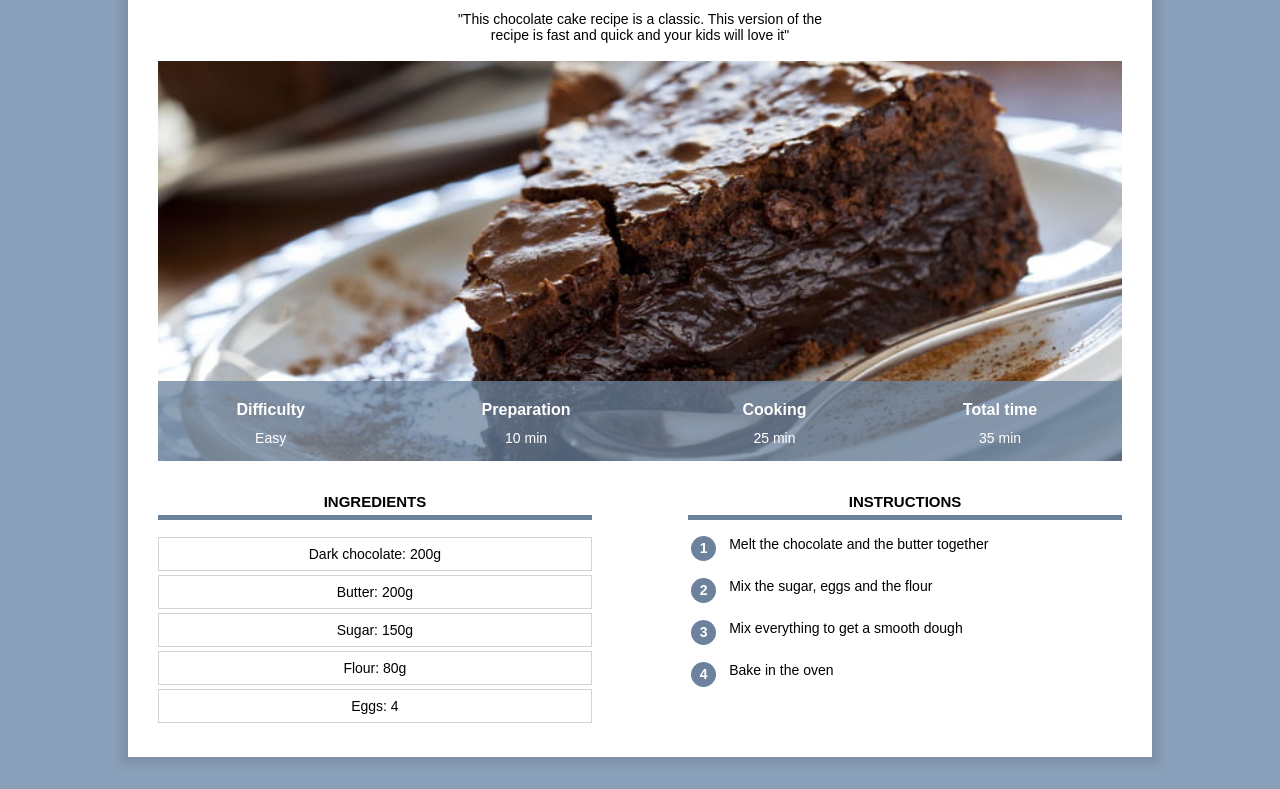
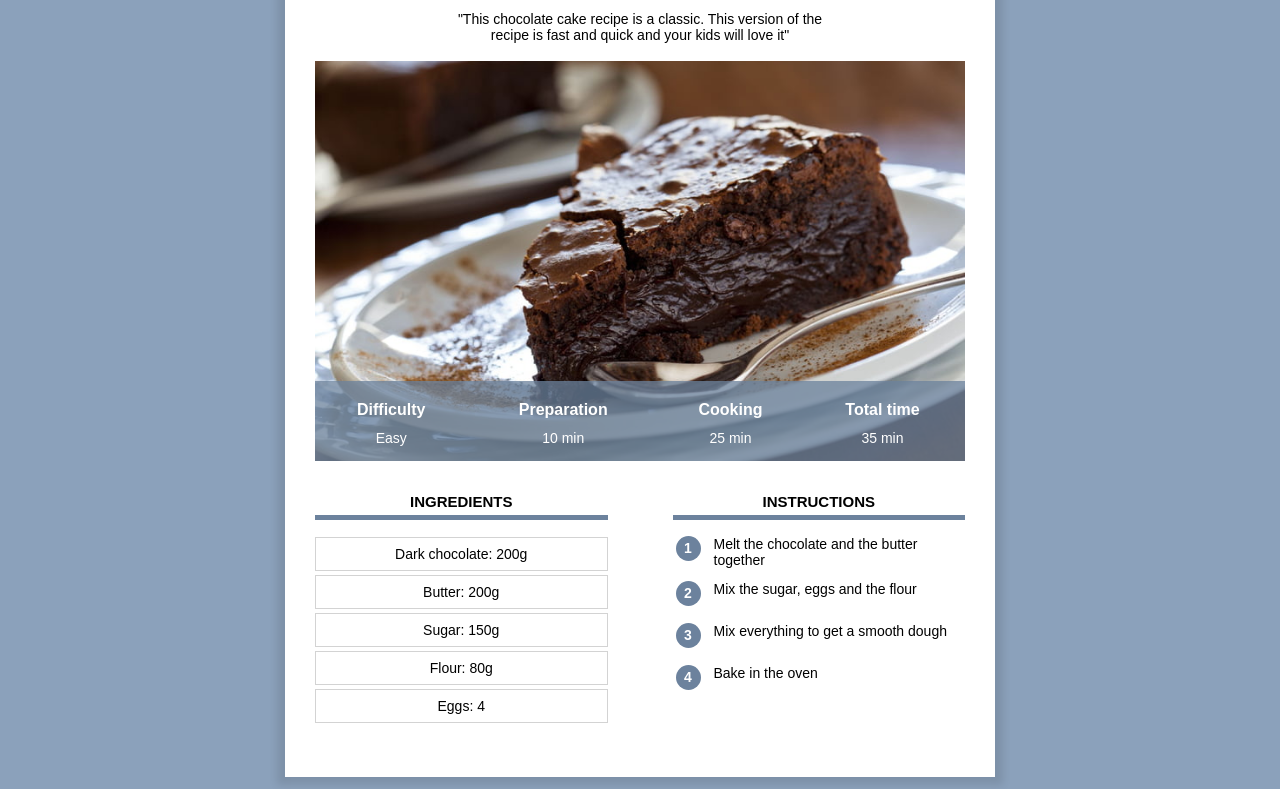
Before and after one commit to gitchaussette/recipe_site, a plain HTML site: page cake_recipe.html in a window 1280 px wide. Shown: the part 141-930 px from the top of the page. Drawn offline with Linux system fonts and the light colour scheme.

Commit message:
Add files via upload

```diff
--- a/cake_recipe.css
+++ b/cake_recipe.css
@@ -39,24 +39,21 @@ div.category {
 
 div.content {
     background-color: white;
-    margin: 60px 10% 80px 10%;
-    padding: 0px 30px 30px 30px;
-    min-width: 350px;
+    margin: 60px 8px 80px 8px;
+    padding: 0px 8px 20px 8px;
+    /* min-width: 350px; */
     box-shadow: 0px 0px 8px 8px  rgba(0, 0, 0, .1);
     overflow: visible;
 }
 
 div.col1 {
     display: inline-block;
-    margin-right: 10%;
-}
-
-div.col2 {
-    float: right;
+    /* margin-right: 10%; */
+    margin-bottom: 20px;
 }
 
 div.col {
-    width: 45%;
+    width: 100%;
     margin-top: 20px;
 }
 
@@ -80,15 +77,6 @@ div.info {
     position: relative;
 }
 
-table.info {
-    position: absolute;
-    bottom: 0;
-    width: 100%;
-    color: white;
-    background-color: #6C829DC0;
-    height: 80px;
-}
-
 div.ingredients p {
     text-align: center;
     border: 1px solid lightgray;
@@ -98,16 +86,26 @@ div.ingredients p {
     margin-bottom: 0px;
 }
 
-/* All the td of the table that has an info class */
-table.info td {
-    text-align: center;
-    vertical-align: top;
-    font-size: 14px;
+table.info {
+    position: absolute;
+    bottom: 0;
+    width: 100%;
+    color: white;
+    background-color: #6C829DC0;
+    height: 50px;
 }
 
 table.info th {
     vertical-align: bottom;
     padding-bottom: 8px;
+    font-size: 14px;
+}
+
+/* All the td of the table that has an info class */
+table.info td {
+    text-align: center;
+    vertical-align: top;
+    font-size: 12px;
 }
 
 table.instructions p.number {
@@ -153,3 +151,46 @@ h1 {
 }
 
 /* Comment in CSS */
+
+
+/* Desktop styles */
+@media only screen and (min-width: 768px) {
+    div.content {
+        margin: 60px 10% 80px 10%;
+        padding: 0px 30px 30px 30px;
+        min-width: 350px;
+    }
+
+    table.info {
+        height: 80px;
+    }
+
+    table.info th {
+        font-size: 16px;
+    }
+
+    table.info td {
+        font-size: 14px;
+    }
+
+    div.col1 {
+        margin-right: 10%;
+    }
+
+    div.col2 {
+        float: right;
+    }
+
+    div.col {
+        width: 45%;
+    }
+}
+
+/* Very large screen */
+@media only screen and (min-width: 900px) {
+    div.content {
+        margin-left: auto;
+        margin-right: auto;
+        max-width: 650px;
+    }
+}
--- a/cake_recipe.html
+++ b/cake_recipe.html
@@ -4,6 +4,7 @@
 <head>
     <title>Chocolate cake</title>
     <meta charset="UTF-8">
+    <meta name="viewport" content="width=device-width">
     <link rel="stylesheet" href="cake_recipe.css">
 </head>
 
```
